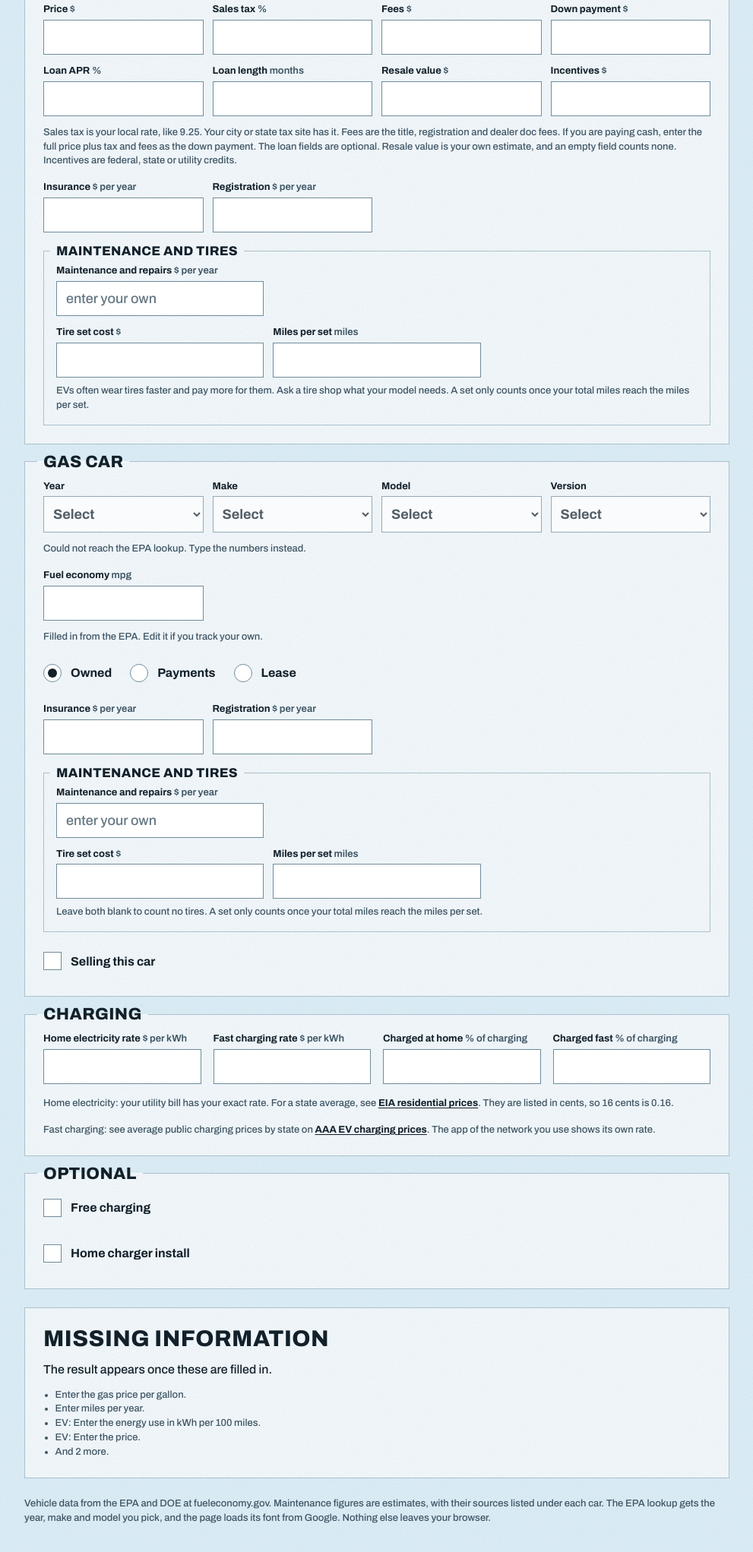
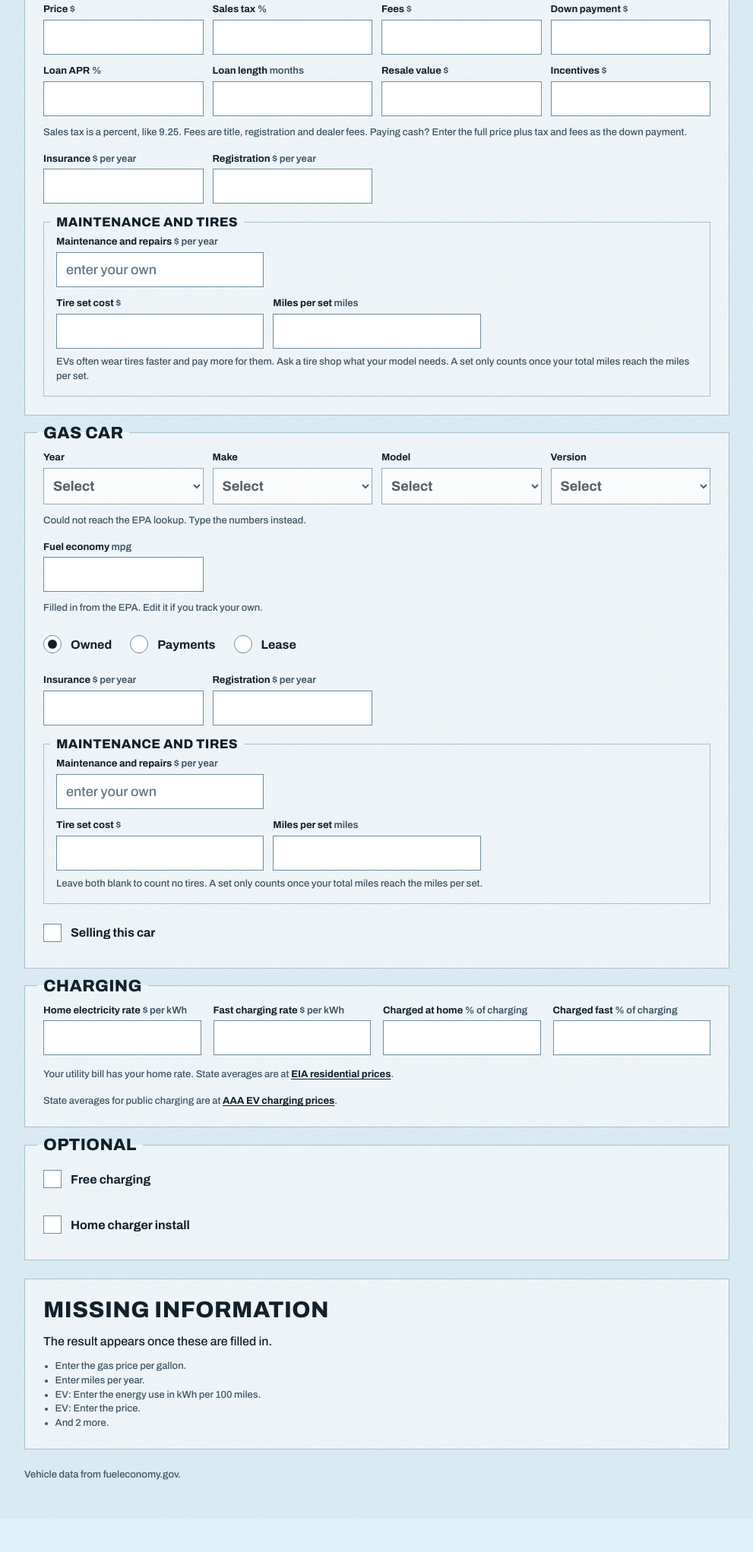
Before and after one commit to nickg819/is-an-ev-cheaper-for-me, a website with bundled scripts: page index.html in a window 1280 px wide. Shown: the part 585-2628 px from the top of the page at 76% size, without its empty margins (144-1135 px from the left). After the commit the page ends 2584 px from the top, so only its background shows below. Built offline with nearby package versions, Linux system fonts and the light colour scheme; no server answers.

Commit message:
Cut the privacy note, citations and pre-answered help text

```diff
--- a/app.js
+++ b/app.js
@@ -65,7 +65,7 @@ function updateMaintenance(p) {
     box.dataset.auto = '1';
   }
   const assumed = guessed ? 'Assuming a gas car with about the same miles until you pick yours. ' : '';
-  note.textContent = `${assumed}Estimate: about ${money.format(hint.perYear)} a year over the time you'll own it. Change it if you know better. ${hint.note} The survey doesn't say whether tires are in there, so add them below and trim this if you do. Source: ${hint.source}.`;
+  note.textContent = `${assumed}About ${money.format(hint.perYear)} a year. ${hint.note} Change it if you know better.`;
 }
 
 function markMaintenanceEdited(box) {
--- a/index.html
+++ b/index.html
@@ -39,7 +39,7 @@
             </div>
             <label class="field"><span class="label">Miles per year</span><input name="annualMiles" type="number" inputmode="decimal" min="0" step="any"></label>
             <label class="field"><span class="label">Years of ownership</span><input name="years" type="number" inputmode="decimal" min="0" step="any" value="3"></label>
-            <p id="gasPrice-help" class="note help">Gas price: look up your state's average on <a href="https://gasprices.aaa.com/state-gas-price-averages/" target="_blank" rel="noopener noreferrer">AAA gas prices<span class="sr"> (opens in a new tab)</span></a>.</p>
+            <p id="gasPrice-help" class="note help">State averages are at <a href="https://gasprices.aaa.com/state-gas-price-averages/" target="_blank" rel="noopener noreferrer">AAA gas prices<span class="sr"> (opens in a new tab)</span></a>.</p>
           </fieldset>
         </section>
 
@@ -62,8 +62,8 @@
             </div>
             <label class="field"><span class="label">Charged at home <em>% of charging</em></span><input name="homeShare" type="number" inputmode="decimal" min="0" step="any"></label>
             <label class="field"><span class="label">Charged fast <em>% of charging</em></span><input name="fastShare" type="number" inputmode="decimal" min="0" step="any"></label>
-            <p id="homeRate-help" class="note help">Home electricity: your utility bill has your exact rate. For a state average, see <a href="https://www.eia.gov/electricity/monthly/epm_table_grapher.php?t=epmt_5_6_a" target="_blank" rel="noopener noreferrer">EIA residential prices<span class="sr"> (opens in a new tab)</span></a>. They are listed in cents, so 16 cents is 0.16.</p>
-            <p id="fastRate-help" class="note help">Fast charging: see average public charging prices by state on <a href="https://gasprices.aaa.com/ev-charging-prices/" target="_blank" rel="noopener noreferrer">AAA EV charging prices<span class="sr"> (opens in a new tab)</span></a>. The app of the network you use shows its own rate.</p>
+            <p id="homeRate-help" class="note help">Your utility bill has your home rate. State averages are at <a href="https://www.eia.gov/electricity/monthly/epm_table_grapher.php?t=epmt_5_6_a" target="_blank" rel="noopener noreferrer">EIA residential prices<span class="sr"> (opens in a new tab)</span></a>.</p>
+            <p id="fastRate-help" class="note help">State averages for public charging are at <a href="https://gasprices.aaa.com/ev-charging-prices/" target="_blank" rel="noopener noreferrer">AAA EV charging prices<span class="sr"> (opens in a new tab)</span></a>.</p>
           </fieldset>
         </section>
 
@@ -88,7 +88,7 @@
     <section id="result" class="result"></section>
     <div id="working" class="working"></div>
 
-    <footer><p>Vehicle data from the EPA and DOE at fueleconomy.gov. Maintenance figures are estimates, with their sources listed under each car. The EPA lookup gets the year, make and model you pick, and the page loads its font from Google. Nothing else leaves your browser.</p></footer>
+    <footer><p>Vehicle data from fueleconomy.gov.</p></footer>
   </main>
   <script type="module" src="app.js"></script>
 </body>
--- a/templates.js
+++ b/templates.js
@@ -30,7 +30,7 @@ const buyPanel = (p) => `
     ${input(`${p}_loanMonths`, 'Loan length', { unit: 'months' })}
     ${input(`${p}_resale`, 'Resale value', { unit: '$' })}
     ${input(`${p}_incentives`, 'Incentives', { unit: '$' })}
-    <p class="note">Sales tax is your local rate, like 9.25. Your city or state tax site has it. Fees are the title, registration and dealer doc fees. If you are paying cash, enter the full price plus tax and fees as the down payment. The loan fields are optional. Resale value is your own estimate, and an empty field counts none. Incentives are federal, state or utility credits.</p>
+    <p class="note">Sales tax is a percent, like 9.25. Fees are title, registration and dealer fees. Paying cash? Enter the full price plus tax and fees as the down payment.</p>
   </div>`;
 
 const leasePanel = (p) => `
```
Also changed, not shown: README.md.
